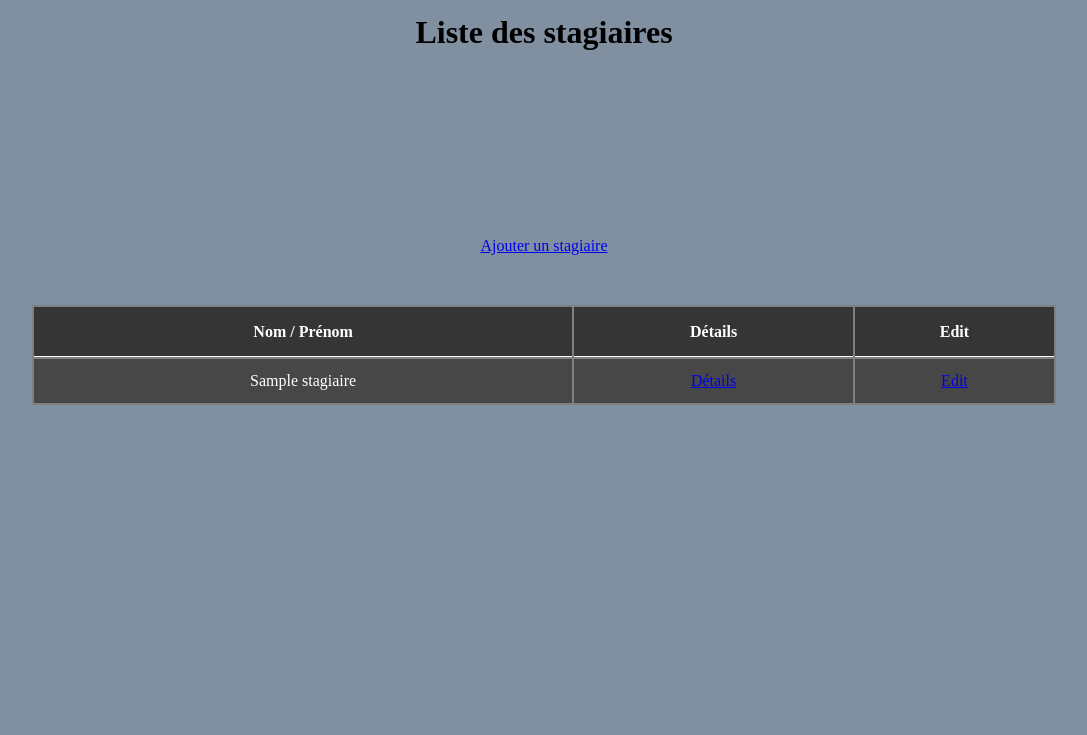
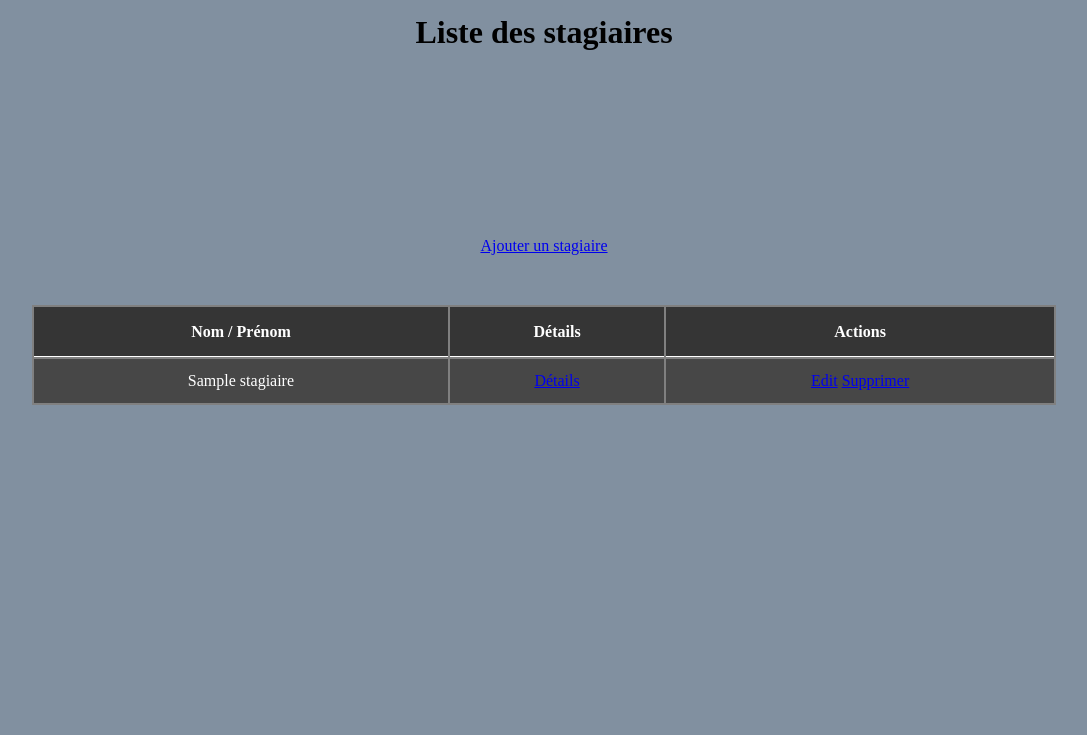
Before and after one commit to mayados/ProjetSessionsSymf, a Symfony app: template templates/stagiaire/index.html.twig in a window 1280 px wide. Shown: the part 65-800 px from the top of the page, without its empty margins (96-1183 px from the left). Run offline with Twig, Linux system fonts and the light colour scheme; the template is opened without the code that fills it: most values are stand-ins (such as "Sample title", 1, 10 or a date in 2020); some libraries are stand-ins or nearby versions.

Commit message:
add link to remove

```diff
--- a/templates/stagiaire/index.html.twig
+++ b/templates/stagiaire/index.html.twig
@@ -14,13 +14,16 @@
                 <tr>
                     <th>Nom / Prénom</th>
                     <th>Détails</th>
-                    <th>Edit</th>
+                    <th>Actions</th>
                 </tr>
                 {% for stagiaire in stagiaires %}
                 <tr>
                     <td>{{ stagiaire }}</td>
                     <td><a href="{{ path('show_stagiaire', {'id': stagiaire.id}) }}">Détails</a> </td>
-                    <td><a href="{{ path('edit_stagiaire', {'id': stagiaire.id}) }}">Edit</a></td>
+                    <td>
+                        <a href="{{ path('edit_stagiaire', {'id': stagiaire.id}) }}">Edit</a>
+                        <a href="{{ path('remove_stagiaire', {'id': stagiaire.id}) }}">Supprimer</a>
+                    </td>
                 </tr>
                 {% endfor %}
             </table>
```
Also changed, not shown: templates/session/index.html.twig (+12 -3 lines).
